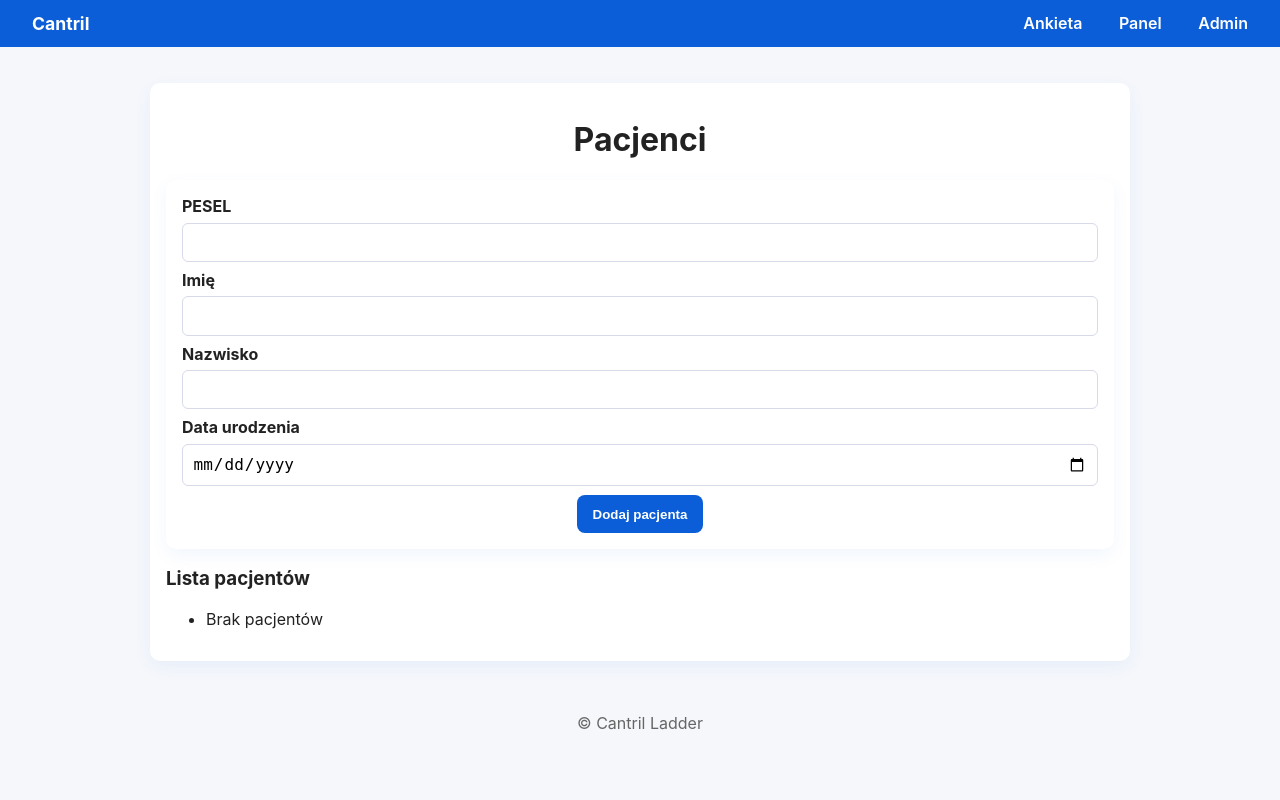
After one commit to mimson1337/cantrilladder, a Django app: page /panel/patients/ in a window 1280 px wide. The commit adds this page. Run offline with Django 5.2, Linux system fonts and the light colour scheme; the visitor is signed in with stand-in values (Sample User, id 1); data that the repository does not hold is empty.

Commit message:
Ladder UI/UX; Extended administraion pannel;

```diff
--- a/Cantril/cantrilapp/templates/base.html
+++ b/Cantril/cantrilapp/templates/base.html
@@ -1,23 +1,11 @@
 <!DOCTYPE html>
 <html lang="pl">
 <head>
+  {% load static %}
   <meta charset="utf-8">
   <meta name="viewport" content="width=device-width,initial-scale=1">
   <title>{% block title %}Cantril App{% endblock %}</title>
-  <style>
-    /* Prosty, czytelny styl "tablet-friendly" - możesz potem przenieść do static/css */
-    body { font-family: Arial, Helvetica, sans-serif; background:#f5f7fb; margin:0; padding:0; }
-    header { background:#0b5ed7; color:white; padding:0.8rem 1rem; display:flex; justify-content:space-between; align-items:center; }
-    header a { color:white; text-decoration:none; margin-left:1rem; }
-    nav a { margin-right:1rem; color:white; text-decoration:none; font-weight:600; }
-    main { padding:1.25rem; max-width:980px; margin: 1rem auto; }
-    .card { background:white; padding:1rem; border-radius:10px; box-shadow:0 1px 6px rgba(0,0,0,0.06); }
-    .btn { display:inline-block; padding:0.8rem 1rem; border-radius:8px; background:#0b5ed7; color:white; border:none; cursor:pointer; font-weight:600; }
-    .btn:active { transform:translateY(1px); }
-    input, select, textarea { font-size:1rem; padding:0.6rem; border:1px solid #ccc; border-radius:6px; width:100%; box-sizing:border-box; }
-    label { font-weight:700; display:block; margin-bottom:0.4rem; }
-    .center { text-align:center; }
-  </style>
+  <link rel="stylesheet" href="{% static 'css/cantril.css' %}">
   {% block head %}{% endblock %}
 </head>
 <body>
@@ -27,8 +15,8 @@
     </div>
     <nav>
       <a href="{% url 'ankieta_start' %}">Ankieta</a>
+      <a href="{% url 'panel_home' %}">Panel</a>
       <a href="{% url 'admin:index' %}">Admin</a>
-      <!-- jeśli dodasz panel pielęgniarki, dodaj link np. /panel/ -->
     </nav>
   </header>
 
@@ -38,9 +26,10 @@
     </div>
   </main>
 
-  <footer style="text-align:center; padding:1rem; color:#666;">
+  <footer class="site-footer">
     © Cantril Ladder
   </footer>
+  <script src="{% static 'js/ladder.js' %}"></script>
   {% block scripts %}{% endblock %}
 </body>
 </html>
--- /dev/null
+++ b/Cantril/cantrilapp/templates/manage_patients.html
@@ -0,0 +1,43 @@
+{% extends 'base.html' %}
+{% block title %}Zarządzaj pacjentami{% endblock %}
+
+{% block content %}
+  <h1 class="center">Pacjenci</h1>
+
+  <div class="card" style="margin-bottom:1rem;">
+    <form method="post">
+      {% csrf_token %}
+      <label>PESEL</label>
+      <input type="text" name="pesel" maxlength="11" required>
+      <label style="margin-top:0.5rem;">Imię</label>
+      <input type="text" name="first_name">
+      <label style="margin-top:0.5rem;">Nazwisko</label>
+      <input type="text" name="last_name">
+      <label style="margin-top:0.5rem;">Data urodzenia</label>
+      <input type="date" name="date_of_birth">
+      <div style="margin-top:0.6rem; text-align:center;">
+        <button class="btn" type="submit">Dodaj pacjenta</button>
+      </div>
+    </form>
+  </div>
+
+  <h3>Lista pacjentów</h3>
+  <ul>
+    {% for p in patients %}
+      <li style="margin-bottom:0.5rem; display:flex; justify-content:space-between; align-items:center;">
+        <div>
+          <strong>{{ p.pesel }}</strong> {% if p.first_name or p.last_name %}- {{ p.first_name }} {{ p.last_name }}{% endif %}
+          <div style="font-size:0.9rem; color:#666;">Utworzony: {{ p.created_at }}</div>
+        </div>
+        <form method="post" style="margin:0;">
+          {% csrf_token %}
+          <input type="hidden" name="patient_id" value="{{ p.id }}">
+          <input type="hidden" name="action" value="delete">
+          <button class="btn" type="submit" style="background:#dc3545;">Usuń</button>
+        </form>
+      </li>
+    {% empty %}
+      <li>Brak pacjentów</li>
+    {% endfor %}
+  </ul>
+{% endblock %}
--- a/Cantril/cantrilapp/urls.py
+++ b/Cantril/cantrilapp/urls.py
@@ -7,7 +7,9 @@ urlpatterns = [
     path('ankieta/question/<int:question_number>/', views.ankieta_question, name='ankieta_question'),
     path('ankieta/done/', views.ankieta_done, name='ankieta_done'),
     path('form/', views.patient_form, name='patient_form'),
-    # panel pielęgniarki
-    # path('panel/', views.panel_home, name='panel_home'),
-    # path('panel/results/', views.panel_results, name='panel_results'),
+    # panel pielęgniarki / zarządzanie
+    path('panel/questions/', views.manage_questions, name='manage_questions'),
+    path('panel/results/', views.panel_results, name='panel_results'),
+    path('panel/', views.panel_home, name='panel_home'),
+    path('panel/patients/', views.manage_patients, name='manage_patients'),
 ]
--- a/Cantril/cantrilapp/views.py
+++ b/Cantril/cantrilapp/views.py
@@ -44,10 +44,12 @@ def patient_form(request):
         context = request.POST.get('context')
         notes = request.POST.get('notes')
 
+        # Ensure patient exists and create response linked to patient
+        patient, _ = Patient.objects.get_or_create(pesel=pesel)
         PatientResponse.objects.create(
-            pesel=pesel,
-            score=score,
-            context=context,
+            patient=patient,
+            score=int(score) if score is not None and score != '' else 0,
+            context=context or '',
             notes=notes
         )
 
@@ -73,7 +75,8 @@ def patient_form(request):
 #     else:
 #         form = PeselForm()
 #     return render(request, 'ankieta_start.html', {'form': form})
-from .models import Patient, PatientResponse
+from .models import Patient, PatientResponse, Question
+from django.contrib.auth.decorators import login_required
 
 def ankieta_start(request):
     if request.method == 'POST':
@@ -150,18 +153,30 @@ def ankieta_start(request):
 def ankieta_question(request, question_number):
     question_number = int(question_number)
 
+    # Load questions from DB if present, otherwise fall back to QUESTIONS constant
+    def get_questions_list():
+        qs = list(Question.objects.all())
+        if qs:
+            return [q.text for q in qs]
+        return QUESTIONS
+
+    questions_list = get_questions_list()
+
     patient_id = request.session.get('patient_id')
     patient = Patient.objects.get(id=patient_id)
 
-    if question_number > len(QUESTIONS):
+    if question_number > len(questions_list):
         answers = request.session.get('answers', {})
         po_badaniu = request.session.get('po_badaniu', False)
 
         for q_num, answer in answers.items():
+            # Try to attach a Question object if available
+            question_obj = Question.objects.filter(order=int(q_num)).first()
             PatientResponse.objects.create(
                 patient=patient,
                 score=int(answer),
-                context=f"Pytanie {q_num}",
+                question=question_obj,
+                context=(question_obj.text if question_obj else f"Pytanie {q_num}"),
                 notes='',
                 is_synced_with_his=False
             )
@@ -169,7 +184,7 @@ def ankieta_question(request, question_number):
         request.session.flush()
         return render(request, 'ankieta_done.html')
 
-    question_text = QUESTIONS[question_number - 1]
+    question_text = questions_list[question_number - 1]
 
     if request.method == 'POST':
         answer = request.POST.get('answer')
@@ -177,7 +192,7 @@ def ankieta_question(request, question_number):
             return render(request, 'ankieta_question.html', {
                 'question': question_text,
                 'question_number': question_number,
-                'total_questions': len(QUESTIONS),
+                'total_questions': len(questions_list),
                 'error': 'Proszę udzielić odpowiedzi'
             })
 
@@ -189,7 +204,7 @@ def ankieta_question(request, question_number):
     return render(request, 'ankieta_question.html', {
         'question': question_text,
         'question_number': question_number,
-        'total_questions': len(QUESTIONS)
+        'total_questions': len(questions_list)
     })
 
 
@@ -199,6 +214,60 @@ def ankieta_question(request, question_number):
 def ankieta_done(request):
     return render(request, 'ankieta_done.html')
 
+
+@login_required
+def manage_questions(request):
+    """Simple management view: list existing questions and allow adding/deleting.
+    Not protected by auth in this prototype — consider restricting in production.
+    """
+    if request.method == 'POST':
+        if request.POST.get('action') == 'delete':
+            qid = request.POST.get('question_id')
+            Question.objects.filter(id=qid).delete()
+        else:
+            text = request.POST.get('text')
+            order = request.POST.get('order') or 0
+            if text:
+                Question.objects.create(text=text, order=int(order))
+        return redirect('manage_questions')
+
+    questions = Question.objects.all()
+    return render(request, 'manage_questions.html', {'questions': questions})
+
+
+@login_required
+def panel_results(request):
+    """Show completed surveys grouped by patient."""
+    patients = Patient.objects.prefetch_related('responses').all()
+    return render(request, 'panel_results.html', {'patients': patients})
+
+
+@login_required
+def panel_home(request):
+    """Panel home with tabs linking to management pages."""
+    return render(request, 'panel_home.html')
+
+
+@login_required
+def manage_patients(request):
+    """List existing patients and allow adding or deleting (prototype).
+    """
+    if request.method == 'POST':
+        if request.POST.get('action') == 'delete':
+            pid = request.POST.get('patient_id')
+            Patient.objects.filter(id=pid).delete()
+        else:
+            pesel = request.POST.get('pesel')
+            first = request.POST.get('first_name')
+            last = request.POST.get('last_name')
+            dob = request.POST.get('date_of_birth')
+            if pesel:
+                Patient.objects.get_or_create(pesel=pesel, defaults={'first_name': first or '', 'last_name': last or '', 'date_of_birth': dob or None})
+        return redirect('manage_patients')
+
+    patients = Patient.objects.all()
+    return render(request, 'manage_patients.html', {'patients': patients})
+
 # =====================
 # API (opcjonalne)
 # =====================
@@ -207,10 +276,14 @@ def submit_response(request):
     if request.method == 'POST':
         try:
             data = json.loads(request.body)
+            pesel = data.get('pesel')
+            if not pesel:
+                return JsonResponse({'status': 'error', 'message': 'Missing pesel'}, status=400)
+            patient, _ = Patient.objects.get_or_create(pesel=pesel)
             PatientResponse.objects.create(
-                pesel=data['pesel'],
-                score=data['score'],
-                context=data['context'],
+                patient=patient,
+                score=int(data.get('score', 0)),
+                context=data.get('context', ''),
                 notes=data.get('notes', '')
             )
             return JsonResponse({'status': 'success'}, status=201)
--- /dev/null
+++ b/Cantril/static/css/cantril.css
@@ -0,0 +1,35 @@
+/* Core layout and components for Cantril app */
+:root{
+  --primary:#0b5ed7;
+  --primary-dark:#0a58ca;
+  --muted:#eef3ff;
+  --card-bg:#fff;
+  --bg:#f5f7fb;
+  --text:#222;
+}
+
+html,body{height:100%;}
+body{font-family:Inter, Arial, Helvetica, sans-serif; background:var(--bg); margin:0; padding:0; color:var(--text);}
+header{background:var(--primary); color:white; padding:0.8rem 1rem; display:flex; justify-content:space-between; align-items:center;}
+header a{color:white; text-decoration:none; margin-left:1rem;}
+nav a{margin-right:1rem; color:white; text-decoration:none; font-weight:600}
+main{padding:1.25rem; max-width:980px; margin:1rem auto}
+.card{background:var(--card-bg); padding:1rem; border-radius:10px; box-shadow:0 6px 18px rgba(11,94,215,0.06)}
+.btn{display:inline-block; padding:0.7rem 1rem; border-radius:8px; background:var(--primary); color:white; border:none; cursor:pointer; font-weight:700}
+.btn:active{transform:translateY(1px)}
+input,select,textarea{font-size:1rem; padding:0.6rem; border:1px solid #d7dbe9; border-radius:6px; width:100%; box-sizing:border-box}
+label{font-weight:700; display:block; margin-bottom:0.4rem}
+.center{text-align:center}
+
+/* Ladder specific styles */
+#ladder-visual{background:transparent}
+.ladder-step{transition:all .18s ease; border:1px solid #d0daf8; background:#fff; color:var(--text)}
+.ladder-step[aria-checked="true"]{background:linear-gradient(180deg,var(--primary),var(--primary-dark)); color:white; box-shadow:0 4px 10px rgba(11,94,215,0.14); transform:translateY(-2px)}
+
+.site-footer{text-align:center; padding:1rem; color:#666}
+
+/* Responsive tweaks */
+@media (max-width:480px){
+  #ladder-visual{width:120px; height:360px}
+  .ladder-step{width:96px}
+}
--- /dev/null
+++ b/Cantril/static/js/ladder.js
@@ -0,0 +1,41 @@
+// Ladder behavior extracted from template: handles vertical ladder UI
+document.addEventListener('DOMContentLoaded', function(){
+  const steps = Array.from(document.querySelectorAll('.ladder-step'));
+  if(!steps.length) return;
+  const out = document.getElementById('out');
+  const hidden = document.getElementById('answer_input');
+  const defaultVal = 5;
+
+  function setValue(v){
+    if(out) out.textContent = v;
+    if(hidden) hidden.value = v;
+    steps.forEach(s => {
+      const val = Number(s.dataset.value);
+      if(val <= v){
+        s.setAttribute('aria-checked','true');
+        s.classList.add('active');
+        s.style.background = '';
+      } else {
+        s.setAttribute('aria-checked','false');
+        s.classList.remove('active');
+      }
+    });
+  }
+
+  steps.forEach(s => {
+    s.addEventListener('click', () => setValue(Number(s.dataset.value)));
+    s.addEventListener('keydown', (e) => {
+      const cur = Number(hidden.value || defaultVal);
+      if(e.key === 'ArrowDown'){
+        e.preventDefault(); setValue(Math.max(1, cur - 1));
+      } else if(e.key === 'ArrowUp'){
+        e.preventDefault(); setValue(Math.min(10, cur + 1));
+      } else if(e.key === 'Enter' || e.key === ' '){
+        e.preventDefault(); setValue(Number(s.dataset.value));
+      }
+    });
+    s.tabIndex = 0;
+  });
+
+  setValue(defaultVal);
+});
```
Also changed, not shown: Cantril/Cantril/settings.py (+8 -0 lines), Cantril/cantrilapp/admin.py (+14 -2 lines), Cantril/cantrilapp/models.py (+18 -1 lines), Cantril/cantrilapp/templates/ankieta_question.html (+34 -5 lines), Cantril/cantrilapp/templates/manage_questions.html (added, +35 -0 lines), Cantril/cantrilapp/templates/panel_home.html (added, +14 -0 lines), Cantril/cantrilapp/templates/panel_results.html (added, +21 -0 lines), Cantril/cantrilapp/migrations/0003_add_question_and_fields.py (added).
